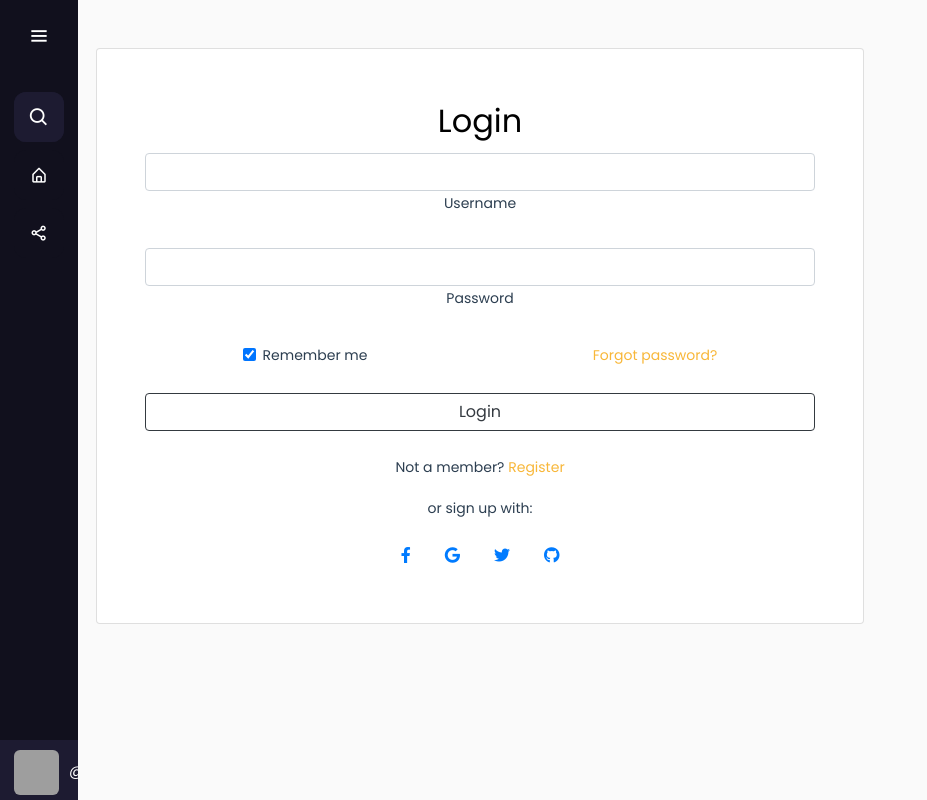
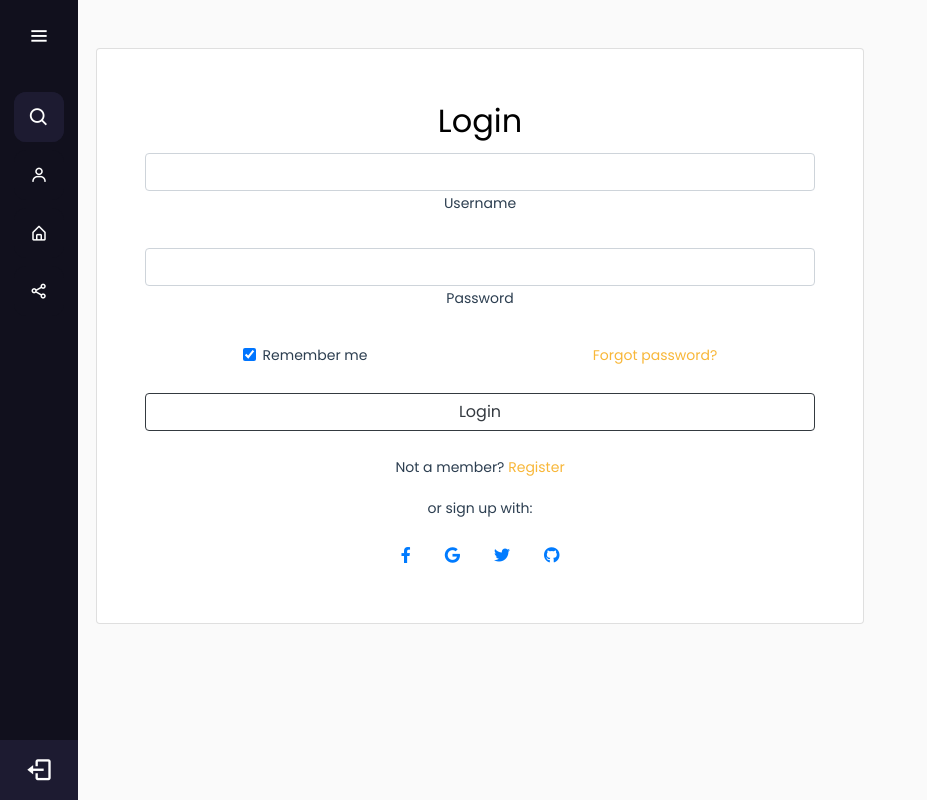
Before and after one commit to Single-Dev/Task-Manager, a Vue app in the folder frontend/: page /login in a window 1280 px wide. Shown: the whole page, without its empty margins (0-927 px from the left). Built offline with nearby package versions, Linux system fonts and the light colour scheme; no server answers; sample sign-in values are in the browser's storage.

Commit message:
simple changes

```diff
--- a/frontend/src/App.vue
+++ b/frontend/src/App.vue
@@ -1,13 +1,10 @@
 <template>
     <SidebarMenu
-    :menuTitle="menuTitle"
-    :isExitButton="false"
     :profileName="'@' + username"
-    :profileRole="''"
     :profileImg="'http://127.0.0.1:8000/media/profile/profile.jpg'"
-    :isUsedVueRouter="true"
     :isLoggedIn="IsAuthenticated"
     :username="username"
+    @onExit="logout"
     />
    <div>
     <router-view
@@ -35,8 +32,6 @@ export default {
       user_id: '',
       isLoading: false,
       tasks: [],
-      // Side Bar
-      menuTitle: "Task Manager",
     }
   },
   methods: {
--- a/frontend/src/components/navigations/SideBar.vue
+++ b/frontend/src/components/navigations/SideBar.vue
@@ -3,7 +3,7 @@
     <div class="logo-details" style="margin: 6px 14px 0 14px">
       <i class='bx icon bx-task' ></i>
       <div class="logo_name">
-        {{ menuTitle }}
+        Task Manager
       </div>
       <i class="bx" :class="isOpened ? 'bx-menu-alt-right' : 'bx-menu'" id="btn" @click="isOpened = !isOpened" />
     </div>
@@ -25,8 +25,8 @@
             </span>
           </li>
           <div v-if="isLoggedIn == false">
-            <li >
-              <router-link to="/login" id="login">
+            <li id="login">
+              <router-link to="/login">
                 <i class="bx bxs-log-in bx-square-rounded"></i>
                 <span class="links_name">Login</span>
               </router-link>
@@ -34,8 +34,8 @@
                 Login
               </span>
             </li>
-            <li>
-              <router-link to="/signup" id="signup">
+            <li id="signup">
+              <router-link to="/signup">
                 <i class="bx bx-user-plus bx-square-rounded"></i>
                 <span class="links_name">Signup</span>
               </router-link>
@@ -45,13 +45,22 @@
             </li>
           </div>
           <div v-else>
-            <li v-for="(menuItem, index) in menuItems" :key="index" :id="'links_' + index">
+            <li id="profile">
+              <router-link :to="'/@' + username">
+                <i class="bx bx-user bx-square-rounded"></i>
+                <span class="links_name">Profile</span>
+              </router-link>
+              <span data-target="profile" class="tooltip">
+                Profile
+              </span>
+            </li>
+            <li v-for="(menuItem, index) in menuItems" :id="index">
               <router-link :to="menuItem.link">
                 <i class="bx" :class="menuItem.icon || 'bx-square-rounded'" />
                 <span class="links_name">{{ menuItem.name }}</span>
               </router-link>
 
-              <span :data-target="'links_' + index" class="tooltip">{{
+              <span :data-target="index" class="tooltip">{{
                 menuItem.tooltip || menuItem.name
               }}</span>
             </li>
@@ -70,7 +79,7 @@
           </div>
         </router-link>
 
-        <i v-if="isExitButton" class="bx bx-log-out" id="log_out" @click.stop="$emit('button-exit-clicked')" />
+        <i class="bx bx-log-out" id="log_out" @click="$emit('onExit')" />
       </div>
     </div>
   </div>
```
Also changed, not shown: 1 other file (tests, documents, lock files or other folders).
